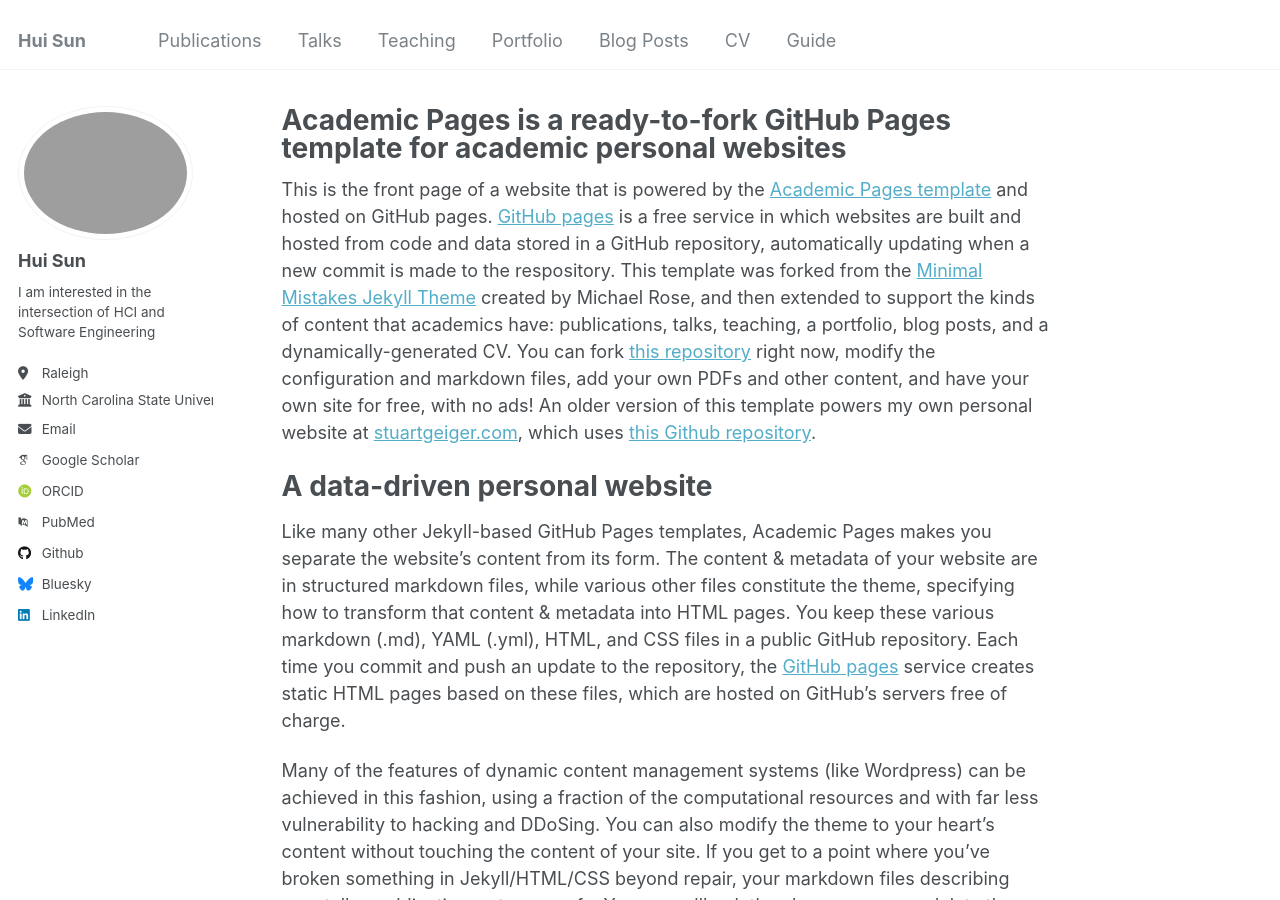
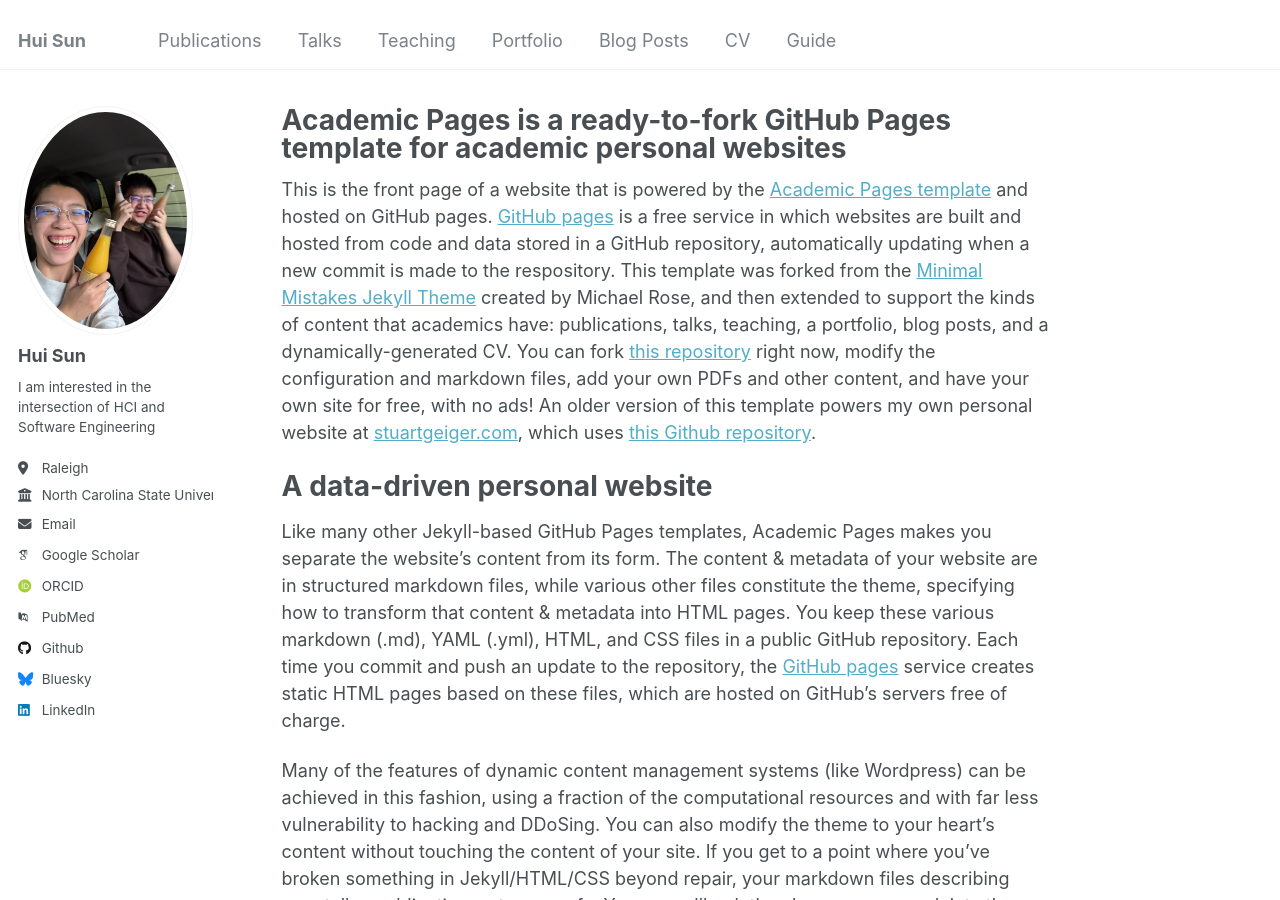
Before and after one commit to Sunhui26yeah/Sunhui26yeah.github.io, a Jekyll site: the page built from _pages/about.md, in a window 1280 px wide and 900 px high. Built offline with Jekyll 4.4.1, drawn with Linux system fonts in a browser that asks for light colours; some web fonts are replaced.

Commit message:
Update _config.yml

```diff
--- a/_config.yml
+++ b/_config.yml
@@ -21,7 +21,7 @@ repository               : "academicpages/academicpages.github.io"
 #               Additional customization can be done by editing /_includes/author-profile.html
 author:
   # Biographic information
-  avatar           : "WeChat Image_20230709162530.jpg"
+  avatar           : "profile.jpg"
   name             : "Hui Sun"
   pronouns         : # example: "he/his/him"
   bio              : "I am interested in the intersection of HCI and Software Engineering"
```
